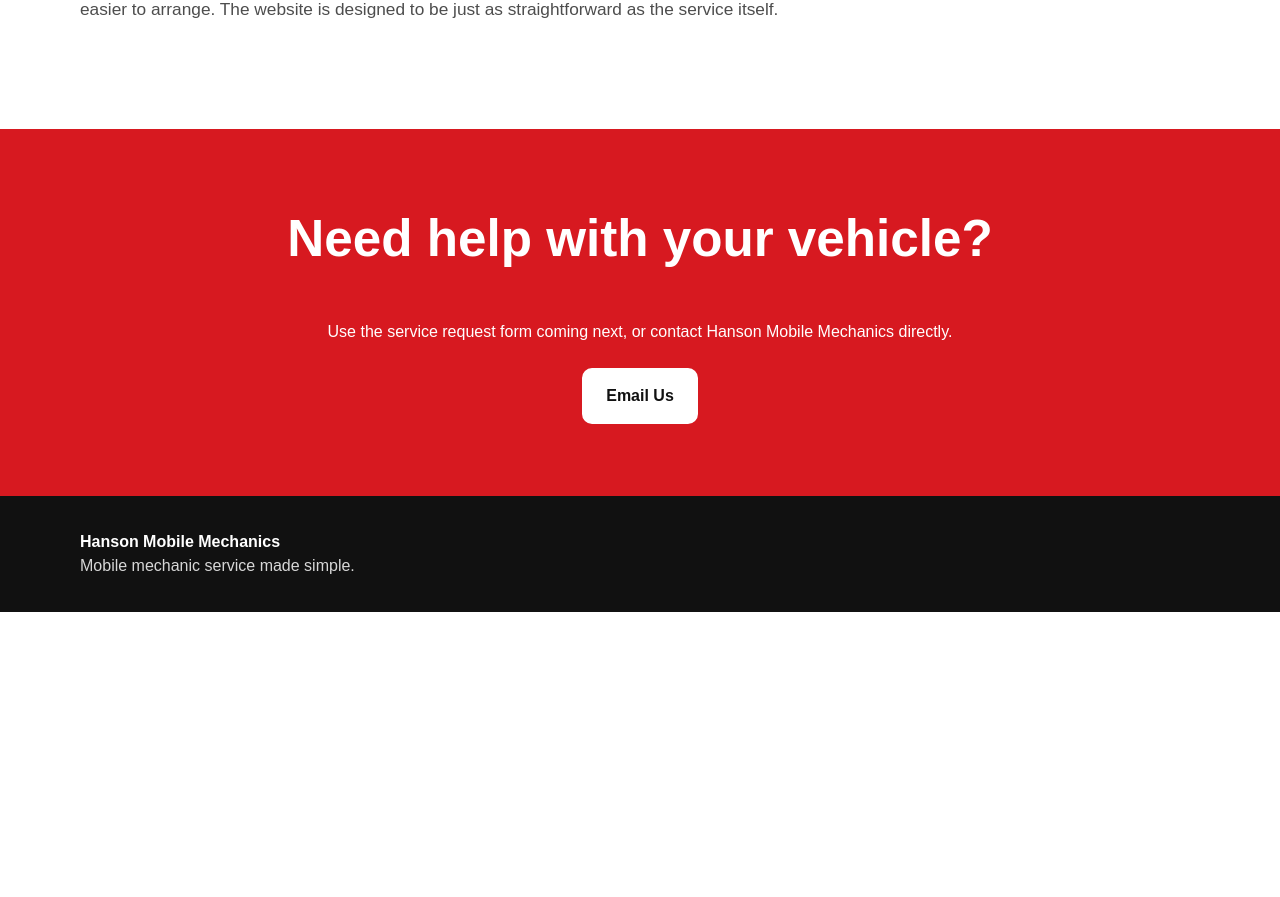
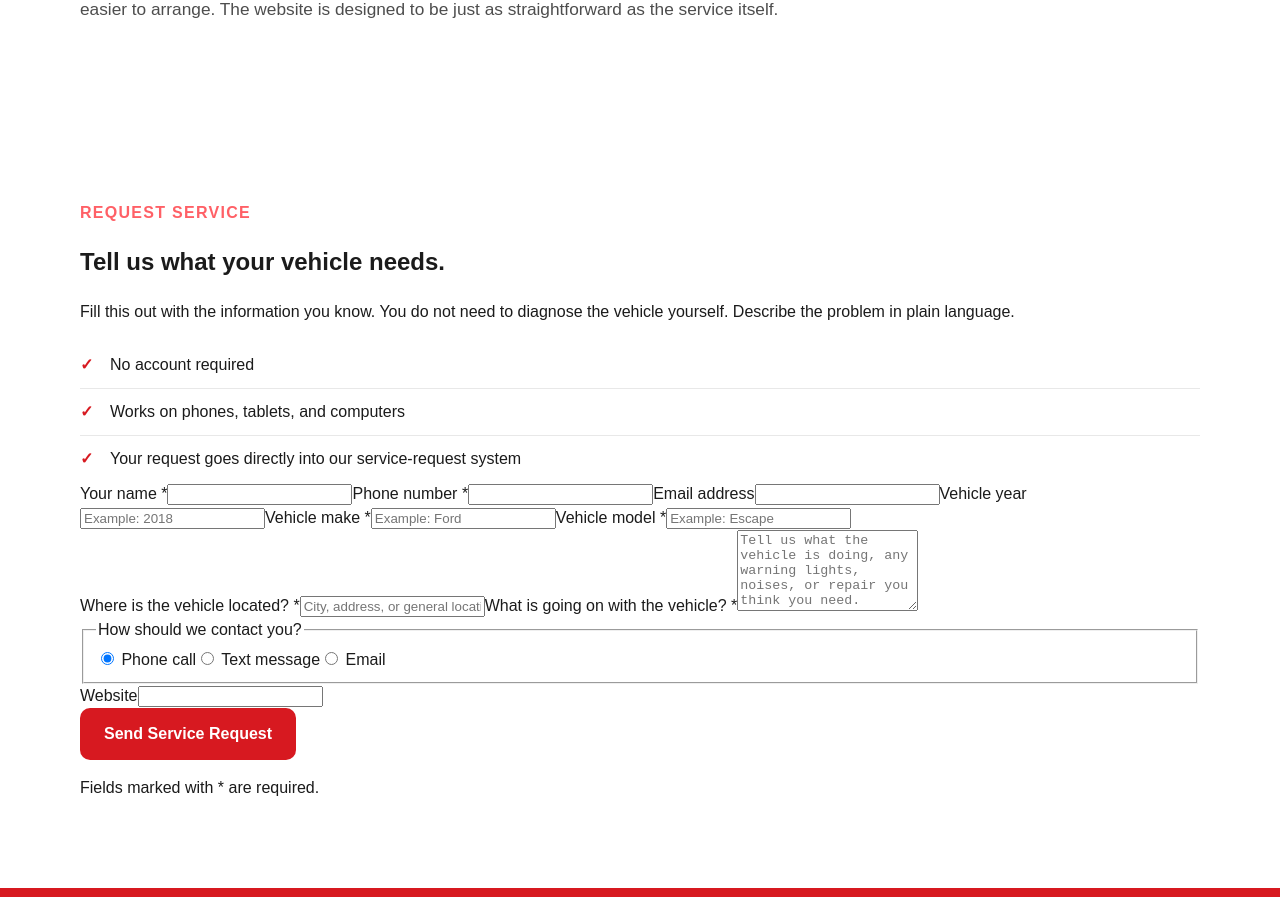
Before and after one commit to NoahMobileMech2026/hanson-mobile-mechanics, a Next.js app: page / in a window 1280 px wide. Shown: the part 1900-2797 px from the top of the page. Before the commit the page ends 2512 px from the top, so only its background shows below. Built offline with nearby package versions, Linux system fonts and the light colour scheme.

Commit message:
Connect homepage to service request form

```diff
--- a/app/page.js
+++ b/app/page.js
@@ -1,3 +1,5 @@
+import ServiceRequestForm from "./components/ServiceRequestForm";
+
 export default function HomePage() {
   return (
     <main>
@@ -8,7 +10,7 @@
             <a href="#services">Services</a>
             <a href="#how">How It Works</a>
             <a href="#about">About</a>
-            <a href="#contact">Contact</a>
+            <a href="#request">Request Service</a>
           </nav>
         </div>
       </header>
@@ -24,7 +26,7 @@
               taking your vehicle to a shop.
             </p>
             <div className="actions">
-              <a className="btn btn-primary" href="#contact">Request Service</a>
+              <a className="btn btn-primary" href="#request">Request Service</a>
               <a className="btn btn-secondary" href="#services">View Services</a>
             </div>
           </div>
@@ -106,12 +108,31 @@
         </div>
       </section>
 
-      <section className="section cta" id="contact">
+      <section className="section request-section" id="request">
+        <div className="container request-layout">
+          <div className="request-copy">
+            <div className="eyebrow">Request service</div>
+            <h2>Tell us what your vehicle needs.</h2>
+            <p>
+              Fill this out with the information you know. You do not need to
+              diagnose the vehicle yourself. Describe the problem in plain language.
+            </p>
+            <ul className="checklist request-checklist">
+              <li>No account required</li>
+              <li>Works on phones, tablets, and computers</li>
+              <li>Your request goes directly into our service-request system</li>
+            </ul>
+          </div>
+          <ServiceRequestForm />
+        </div>
+      </section>
+
+      <section className="section cta">
         <div className="container">
           <h2>Need help with your vehicle?</h2>
-          <p>Use the service request form coming next, or contact Hanson Mobile Mechanics directly.</p>
+          <p>Submit a service request and we will review the details and contact you about the next step.</p>
           <div className="actions" style={{ justifyContent: "center", marginTop: 24 }}>
-            <a className="btn btn-secondary" href="mailto:">Email Us</a>
+            <a className="btn btn-secondary" href="#request">Request Service</a>
           </div>
         </div>
       </section>
```
